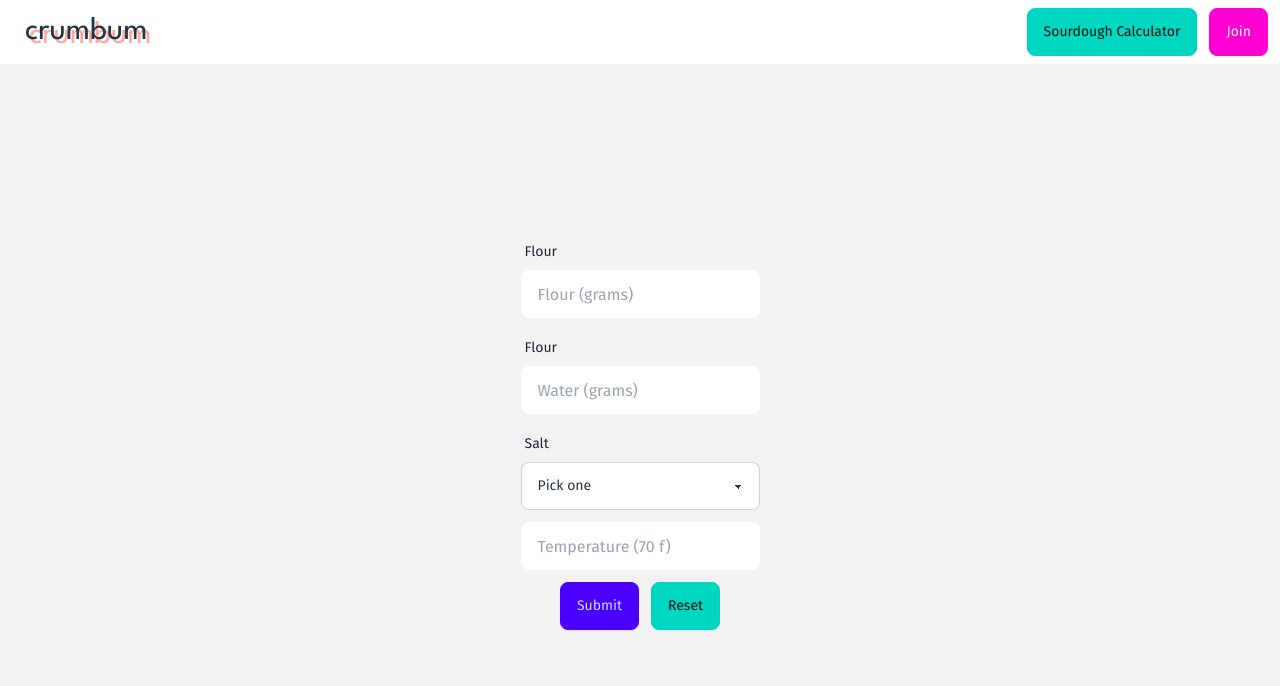
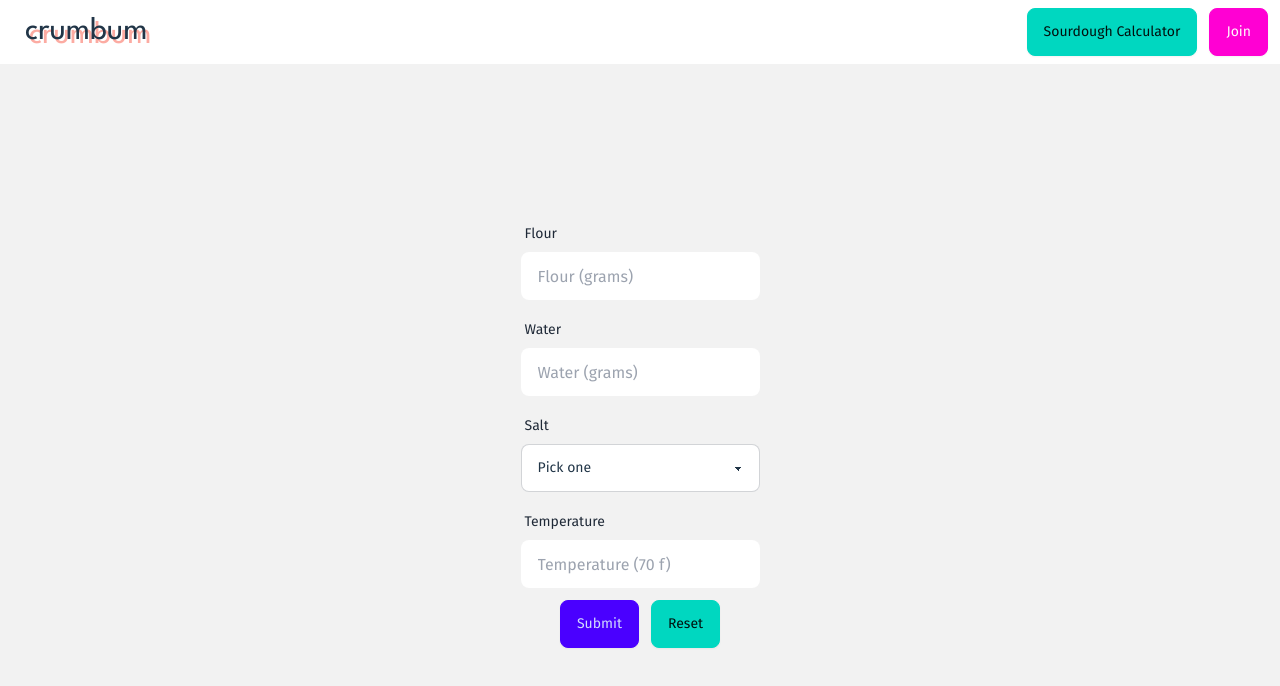
Before and after one commit to alexwittwer/crumbum, a React (Vite) app: page /calculator in a window 1280 px wide. Shown: the top 686 px of the page. Built offline with nearby package versions, Linux system fonts and the light colour scheme.

Commit message:
Update SDCalculator.jsx

```diff
--- a/src/components/Common/SDCalculator.jsx
+++ b/src/components/Common/SDCalculator.jsx
@@ -47,7 +47,7 @@ export default function SDCalculator() {
 </label>
           <label className="form-control w-full max-w-xs">
   <div className="label">
-    <span className="label-text">Flour</span>
+    <span className="label-text">Water</span>
 </div>
           <input
             className="input"
@@ -70,6 +70,10 @@ export default function SDCalculator() {
                 <option>2%</option>
               </select>
             </label>
+          <label className="form-control w-full max-w-xs">
+  <div className="label">
+    <span className="label-text">Temperature</span>
+</div>
           <input
             className="input"
             type="number"
@@ -77,7 +81,8 @@ export default function SDCalculator() {
             onChange={(e) => {
               handleTemp(e.target.value);
             }}
-          />{" "}
+          />
+</label>
         </div>
         <div className="flex gap-3 justify-center">
           <button className="btn btn-primary grid" onClick={() => {}}>
```
